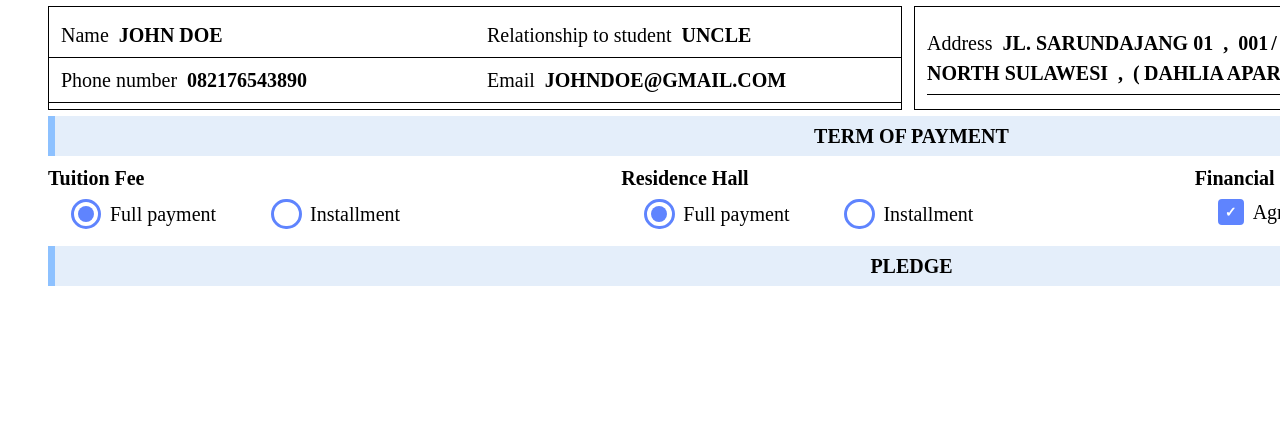
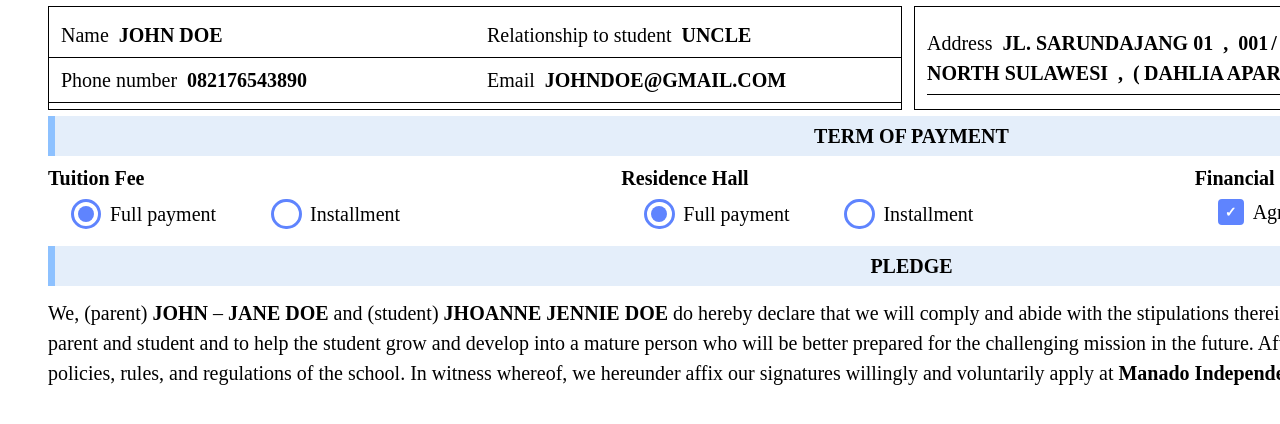
Before and after one commit to MarvelmatthewSompotan/mispro, a React (Create React App) app: page /print in a window 1280 px wide. Shown: the part 1435-1859 px from the top of the page. Built offline with nearby package versions, Linux system fonts and the light colour scheme.

Commit message:
Adding Print Preview/Pledge

```diff
--- /dev/null
+++ b/src/components/Print_Content/Pledge_Content/Pledge_Content.js
@@ -0,0 +1,26 @@
+import React from 'react';
+import styles from './Pledge_Content.module.css';
+
+function PledgeContent() {
+  return (
+    <div className={styles.content}>
+      <div className={styles.weParentJohnContainer}>
+        <p className={styles.weParentJohnJaneDoeA}>
+          <span className={styles.weParent}>{`We, (parent) `}</span>
+          <b className={styles.weParent}>JOHN</b>
+          <span className={styles.weParent}>{` – `}</span>
+          <b className={styles.weParent}>JANE</b>
+          <span className={styles.weParent}>{` `}</span>
+          <b className={styles.weParent}>DOE</b>
+          <span className={styles.weParent}>{` and (student) `}</span>
+          <b className={styles.weParent}>JHOANNE JENNIE DOE </b>
+          <span>{` do hereby declare that we will comply and abide with the stipulations therein, knowing that these are set to protect our interests as a parent and student and to help the student grow and develop into a mature person who will be better prepared for the challenging mission in the future. After we will have read it, we declare that we will accept the policies, rules, and regulations of the school. In witness whereof, we hereunder affix our signatures willingly and voluntarily apply at `}</span>
+          <b className={styles.weParent}>Manado Independent School</b>
+          <span className={styles.weParent}>.</span>
+        </p>
+      </div>
+    </div>
+  );
+}
+
+export default PledgeContent;
--- /dev/null
+++ b/src/components/Print_Content/Pledge_Content/Pledge_Content.module.css
@@ -0,0 +1,23 @@
+.weParent {
+  font-family: Poppins;
+}
+.weParentJohnJaneDoeA {
+  margin: 0;
+}
+.weParentJohnContainer {
+  align-self: stretch;
+  position: relative;
+  line-height: 150%;
+}
+.content {
+  width: 100%;
+  position: relative;
+  display: flex;
+  flex-direction: column;
+  align-items: flex-start;
+  justify-content: flex-start;
+  text-align: left;
+  font-size: 20px;
+  color: #000;
+  font-family: Poppins;
+}
--- a/src/components/pages/Print.js
+++ b/src/components/pages/Print.js
@@ -6,6 +6,7 @@ import ProgramContent from '../Print_Content/Program_Content/Program_Content';
 import FacilitiesContent from '../Print_Content/Facilities_Content/Facilities_Content';
 import ParentsGuardianInformationContent from '../Print_Content/ParentsGuardianInformation_Content/ParentsGuardianInformation_Content';
 import TermofPaymentContent from '../Print_Content/TermofPayment_Content/TermofPayment_Content';
+import PledgeContent from '../Print_Content/Pledge_Content/Pledge_Content';
 
 function Print() {
   return (
@@ -81,7 +82,7 @@ function Print() {
           <div className={styles.header1}>
             <b className={styles.applicationForm}>PLEDGE</b>
           </div>
-          {/* Tambahkan konten pledge di sini */}
+          <PledgeContent />
         </div>
       </div>
     </div>
```
